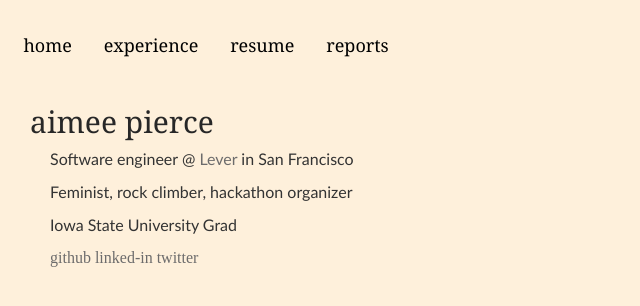
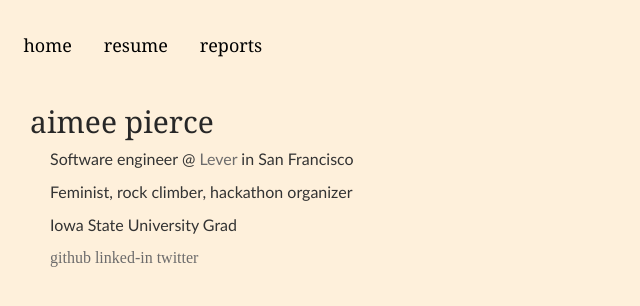
Before and after one commit to aimeerpierce/aimeerpierce.github.io, a plain HTML site: page index.html in a window 1280 px wide. Shown: the whole page, without its empty margins (0-640 px from the left). Drawn offline with nearby package versions, Linux system fonts and the light colour scheme.

Commit message:
remove experience section

```diff
--- a/index.html
+++ b/index.html
@@ -30,7 +30,7 @@
 					<div id="navbar" class="navbar collapse navbar-collapse navHeaderCollapse">
 						<ul class="nav navbar-nav">
 							<li onclick="toggle_aboutme()">home</li>
-							<li onclick="toggle_exp()">experience</li>
+							<!--li onclick="toggle_exp()">experience</li-->
 							<li onclick="toggle_resume()">resume</li>
 							<!--li onclick="toggle_passions()"> <i class="fa fa-hand-peace-o" aria-hidden="true"></i></li-->
 							<li onclick="toggle_passions()">reports</li>
@@ -82,7 +82,7 @@
 				</div>
 			</div-->
 		</div>
-		<div class="row" id="experience">
+		<!--div class="row" id="experience">
 			<div class="col-sm-12">
 				<div class="row panel panel-default">
 					<div class="col-sm-6 panel-body">
@@ -223,7 +223,7 @@
 					</div>
 				</div>
 			</div>
-		</div>
+		</div-->
 
 		<div class="row" id="resume">
 			<div class="col-sm-12">
```
